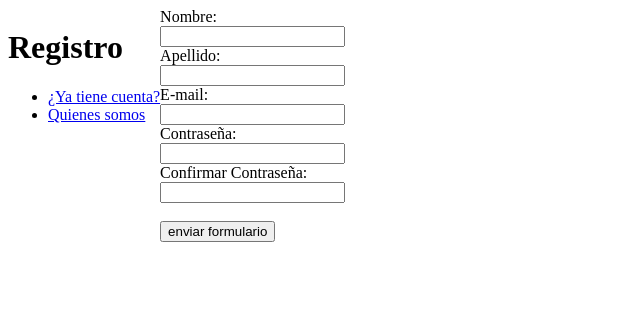
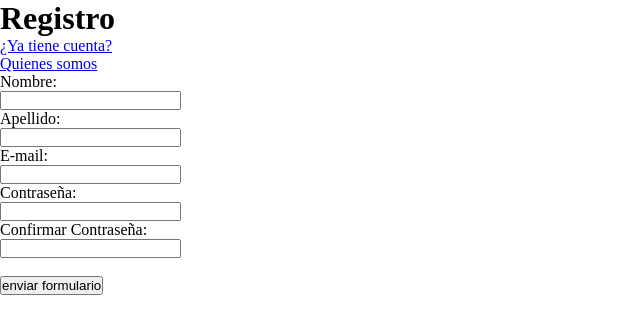
Before and after one commit to sebamoccagatta/proyecto-readme-, a PHP site: page /register.php in a window 1280 px wide. Shown: the top 334 px of the page, without its empty margins (0-640 px from the left). Run offline with PHP 8.4, Linux system fonts and the light colour scheme.

Commit message:
SAQUE EL FLEX

```diff
--- a/css/stilos.css
+++ b/css/stilos.css
@@ -1,15 +1,5 @@
-/* *{
+*{
   box-sizing: border-box;
   margin: 0 auto;
   padding: 0;
-} */
-.contenedor{
-  display: flex;
 }
-
-nav{
-justify-content: center;
-}
-form{
-justify-content: center;
-}
```
